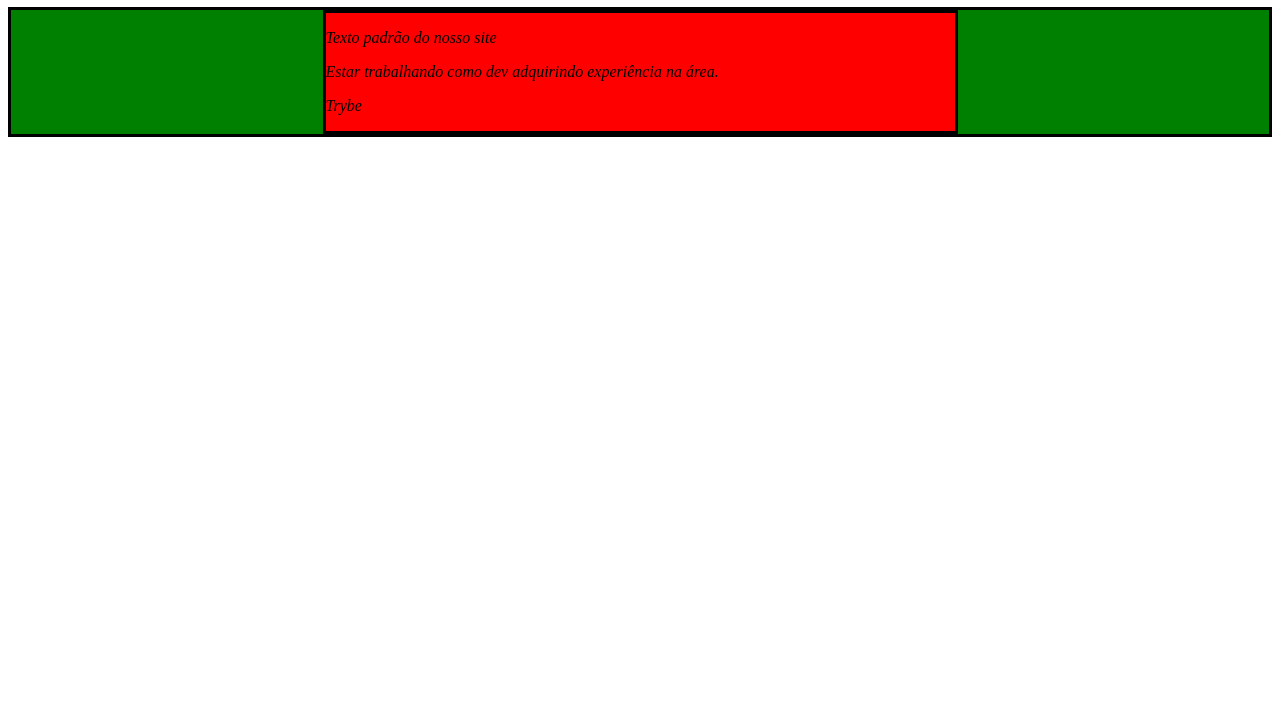
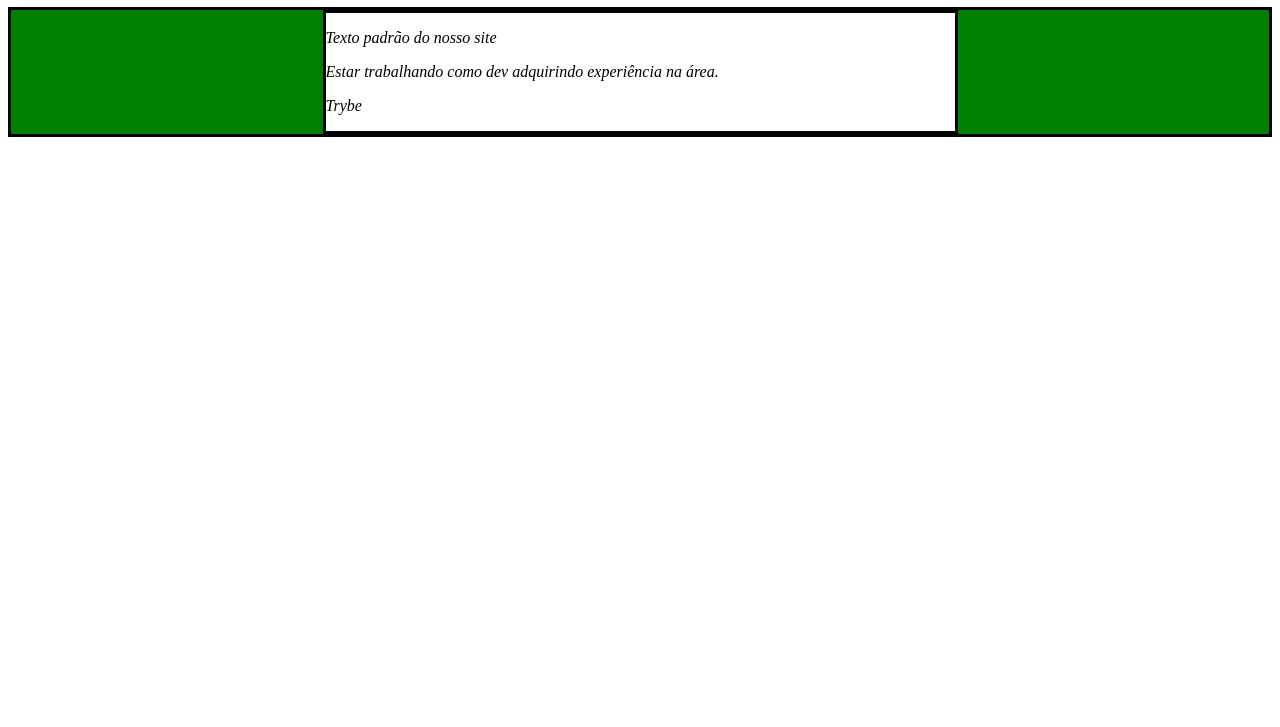
Before and after one commit to math180/fundamentos-exercises-trybe, a plain HTML site: page index.html in a window 1280 px wide. Shown: the part 73-800 px from the top of the page. Drawn offline with Linux system fonts and the light colour scheme.

Commit message:
exercicio 3

```diff
--- a/index.html
+++ b/index.html
@@ -57,14 +57,19 @@
       changeText.innerHTML = 'Estar trabalhando como dev adquirindo experiência na área.'
     } changeInnerText()
 
-//2- Crie e execute uma função que mude a cor do quadrado amarelo para o verde da Trybe (rgb(76,164,109)).
+    //2- Crie e execute uma função que mude a cor do quadrado amarelo para o verde da Trybe (rgb(76,164,109)).
 
     function changeColor() {
       const changeFirstColor = document.getElementsByClassName('main-content')[0];
       changeFirstColor.style.backgroundColor = 'green'
     } changeColor()
 
-//3- Crie e execute uma função que mude a cor do quadrado vermelho para branco.
+    //3- Crie e execute uma função que mude a cor do quadrado vermelho para branco.
+
+    function changeNewColor() {
+      const changeOtherColor = document.getElementsByClassName('center-content')[0];
+      changeOtherColor.style.backgroundColor = 'white'
+    } changeNewColor()
 
 //4- Crie e execute uma função que corrija o texto da tag <h1>.
 
```
